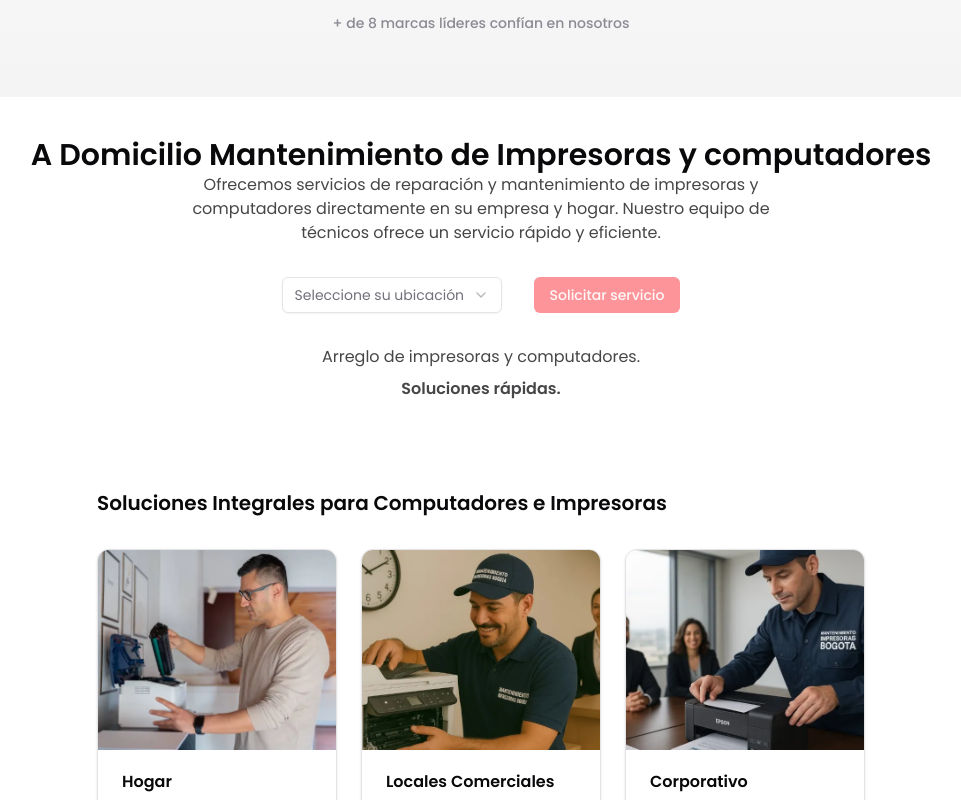
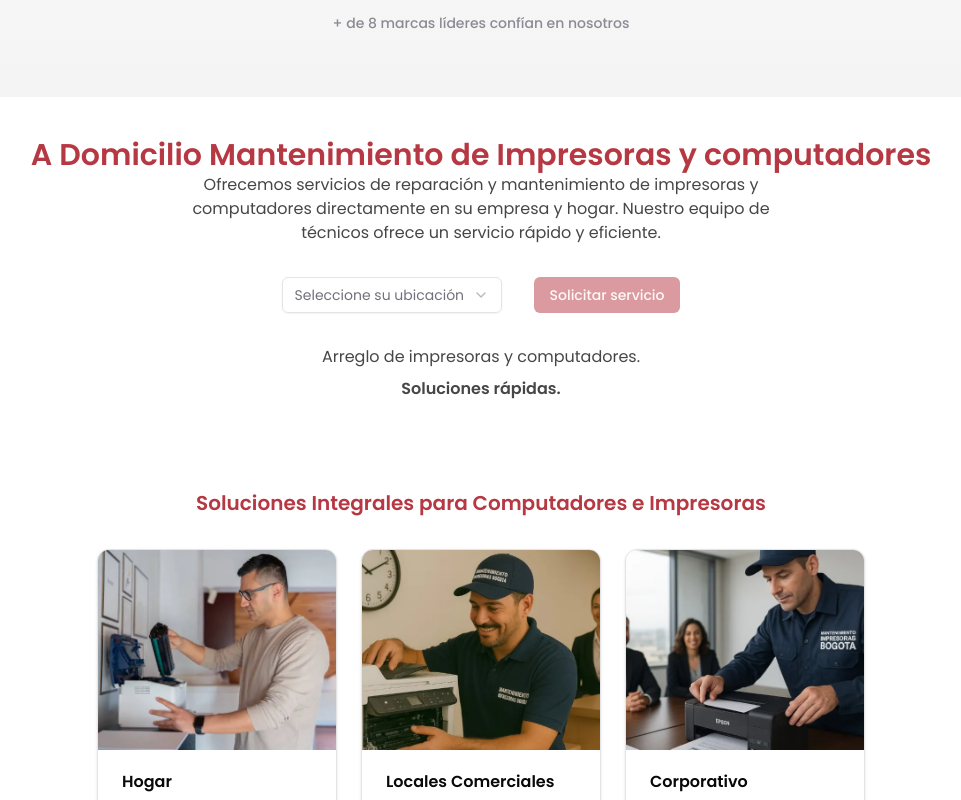
Before and after one commit to RonaldDev0/Alma, a Next.js app: page / in a window 1280 px wide. Shown: the part 1080-1880 px from the top of the page, without its empty margins (159-1120 px from the left). Built offline with nearby package versions, Linux system fonts and the light colour scheme.

Commit message:
change primary color

```diff
--- a/src/app/(public)/get-service.tsx
+++ b/src/app/(public)/get-service.tsx
@@ -24,7 +24,7 @@ export default function GetService() {
 
   return (
     <section className='flex flex-col items-center justify-center mt-4 text-center'>
-      <h2 className='font-bold text-3xl'>
+      <h2 className='font-bold text-3xl text-primary'>
         A Domicilio Mantenimiento de Impresoras y computadores
       </h2>
 
--- a/src/app/(public)/information/index.tsx
+++ b/src/app/(public)/information/index.tsx
@@ -63,7 +63,7 @@ const data: IData[] = [
 export default function Information() {
   return (
     <section className='flex flex-col justify-center mt-16 px-4 sm:px-8 md:px-16 lg:px-32 xl:px-64 space-y-8'>
-      <h2 className="text-xl font-bold text-center md:text-left">
+      <h2 className='text-primary text-xl font-bold text-center'>
         Soluciones Integrales para Computadores e Impresoras
       </h2>
 
--- a/src/app/(public)/nosotros/page.tsx
+++ b/src/app/(public)/nosotros/page.tsx
@@ -12,6 +12,7 @@ export default function Nosotros() {
           priority
           className='object-cover'
         />
+        <div className='absolute inset-0 bg-black/45' />
       </section>
 
       {/* Contenido */}
--- a/src/app/(public)/servicios/page.tsx
+++ b/src/app/(public)/servicios/page.tsx
@@ -12,6 +12,7 @@ export default function Servicios() {
           priority
           className='object-cover'
         />
+        <div className='absolute inset-0 bg-black/45' />
       </section>
 
       {/* Contenido */}
--- a/src/app/globals.css
+++ b/src/app/globals.css
@@ -51,7 +51,7 @@
   --card-foreground: oklch(0.141 0.005 285.823);
   --popover: oklch(1 0 0);
   --popover-foreground: oklch(0.141 0.005 285.823);
-  --primary: oklch(0.637 0.237 25.331);
+  --primary: #b63843;
   --primary-foreground: oklch(0.971 0.013 17.38);
   --secondary: oklch(0.967 0.001 286.375);
   --secondary-foreground: oklch(0.21 0.006 285.885);
```
